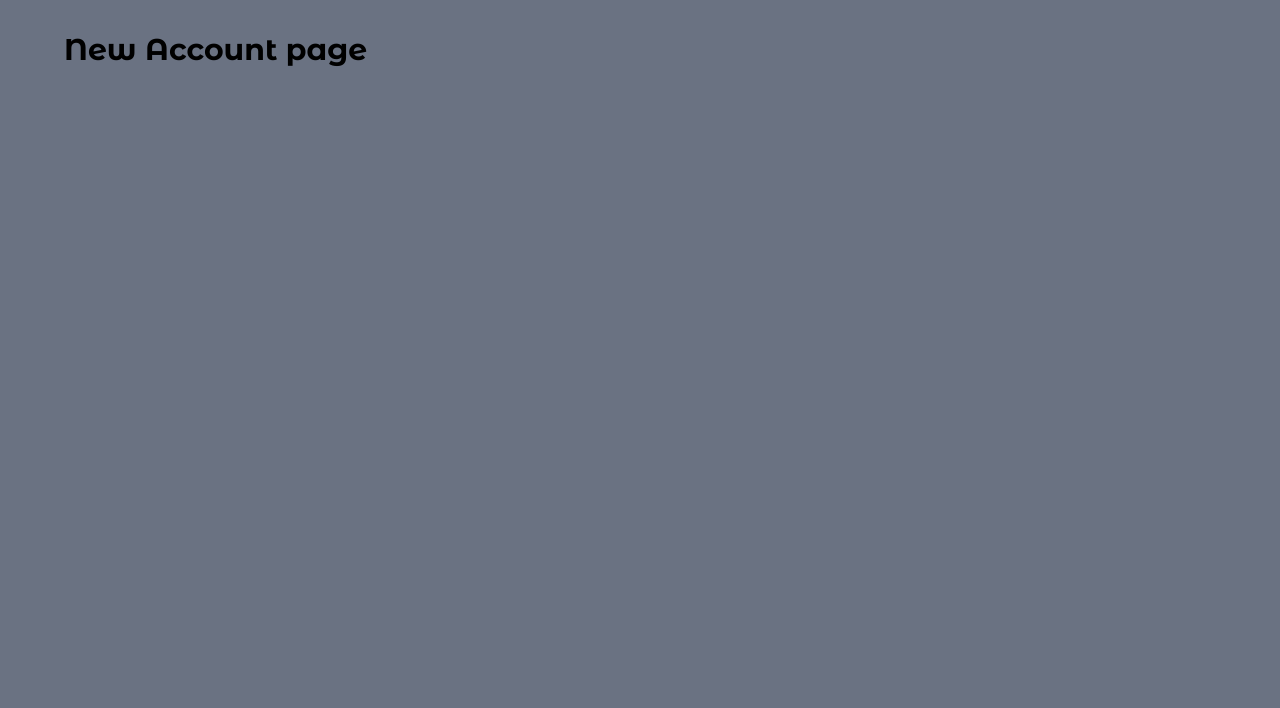
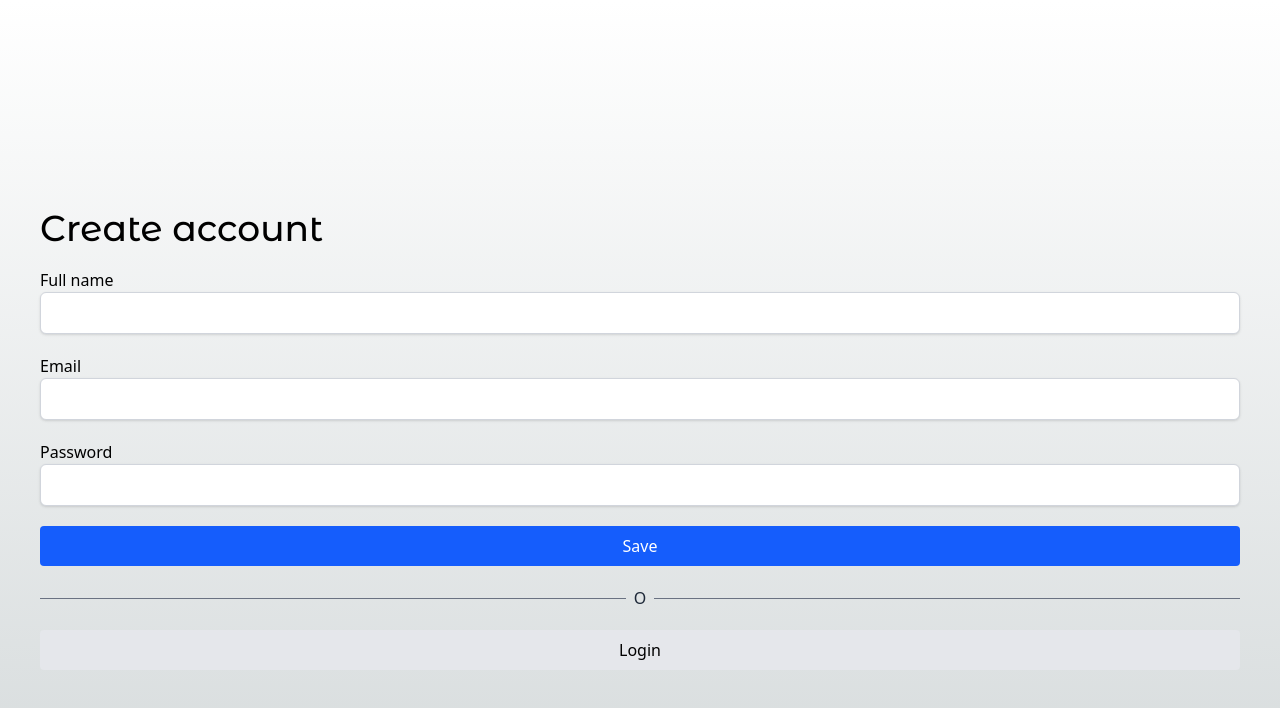
Before and after one commit to moive/teslo-shop-next-h, a Next.js app: page /auth/new-account in a window 1280 px wide. Shown: the top 708 px of the page. Built offline with nearby package versions, Linux system fonts and the light colour scheme.

Commit message:
chore(auth): custom login and create account page

```diff
--- a/src/app/auth/layout.tsx
+++ b/src/app/auth/layout.tsx
@@ -1,3 +1,7 @@
 export default function Layout({ children }: { children: React.ReactNode }) {
-  return <main className="bg-gray-500">{children}</main>;
+  return (
+    <main className="flex justify-center">
+      <div className="w-full sm:w-[450] px-10">{children}</div>
+    </main>
+  );
 }
--- a/src/app/auth/login/page.tsx
+++ b/src/app/auth/login/page.tsx
@@ -1,15 +1,31 @@
 import { titleFont } from "@/config/fonts";
+import Link from "next/link";
 
-export default function Home() {
+export default function LoginPage() {
   return (
-    <div className="flex min-h-screen items-center justify-center  font-sans dark:bg-black">
-      <div className="flex min-h-screen w-full flex-col items-center justify-between py-8 px-16  sm:items-start">
-        <div className="flex flex-col items-center gap-6 text-center sm:items-start sm:text-left">
-          <h1 className={`text-3xl font-semibold ${titleFont.className}`}>
-            Login page
-          </h1>
+    <main className="flex flex-col min-h-screen pt-32 sm:pt-52">
+      <h1 className={`${titleFont.className} text-4xl mb-5`}>Sign In</h1>
+
+      <div className="flex flex-col">
+        <label htmlFor="email">Email</label>
+        <input className="form-control mb-5" type="email" />
+
+        <label htmlFor="password">Password</label>
+        <input className="form-control mb-5" type="password" />
+
+        <button className="btn-primary">Log In</button>
+
+        {/* divisor l ine */}
+        <div className="flex items-center my-5">
+          <div className="flex-1 border-t border-gray-500"></div>
+          <div className="px-2 text-gray-800">O</div>
+          <div className="flex-1 border-t border-gray-500"></div>
         </div>
+
+        <Link href="/auth/new-account" className="btn-secondary text-center">
+          Create a new account
+        </Link>
       </div>
-    </div>
+    </main>
   );
 }
--- a/src/app/auth/new-account/page.tsx
+++ b/src/app/auth/new-account/page.tsx
@@ -1,15 +1,34 @@
 import { titleFont } from "@/config/fonts";
+import Link from "next/link";
 
-export default function NewAccount() {
+export default function NewAccountPage() {
   return (
-    <div className="flex min-h-screen items-center justify-center  font-sans dark:bg-black">
-      <div className="flex min-h-screen w-full flex-col items-center justify-between py-8 px-16  sm:items-start">
-        <div className="flex flex-col items-center gap-6 text-center sm:items-start sm:text-left">
-          <h1 className={`text-3xl font-semibold ${titleFont.className}`}>
-            New Account page
-          </h1>
+    <main className="flex flex-col min-h-screen pt-32 sm:pt-52">
+      <h1 className={`${titleFont.className} text-4xl mb-5`}>Create account</h1>
+
+      <div className="flex flex-col">
+        <label htmlFor="name">Full name</label>
+        <input className="form-control mb-5" type="text" />
+
+        <label htmlFor="email">Email</label>
+        <input className="form-control mb-5" type="email" />
+
+        <label htmlFor="password">Password</label>
+        <input className="form-control mb-5" type="text" />
+
+        <button className="btn-primary">Save</button>
+
+        {/* divisor l ine */}
+        <div className="flex items-center my-5">
+          <div className="flex-1 border-t border-gray-500"></div>
+          <div className="px-2 text-gray-800">O</div>
+          <div className="flex-1 border-t border-gray-500"></div>
         </div>
+
+        <Link href="/auth/login" className="btn-secondary text-center">
+          Login
+        </Link>
       </div>
-    </div>
+    </main>
   );
 }
```
